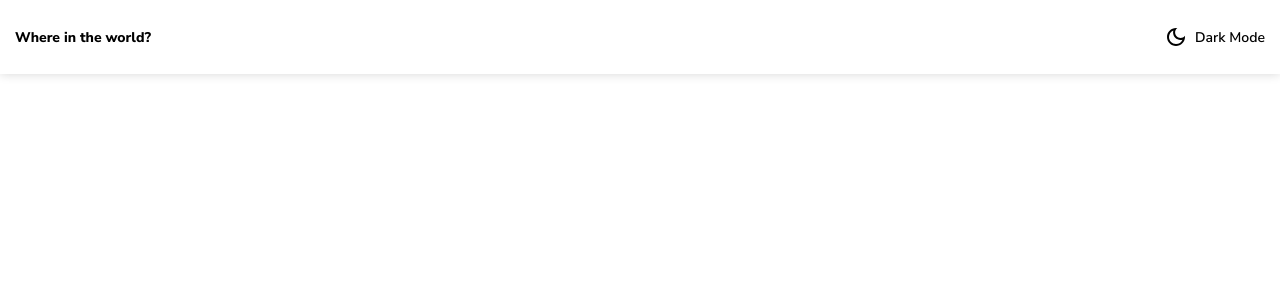
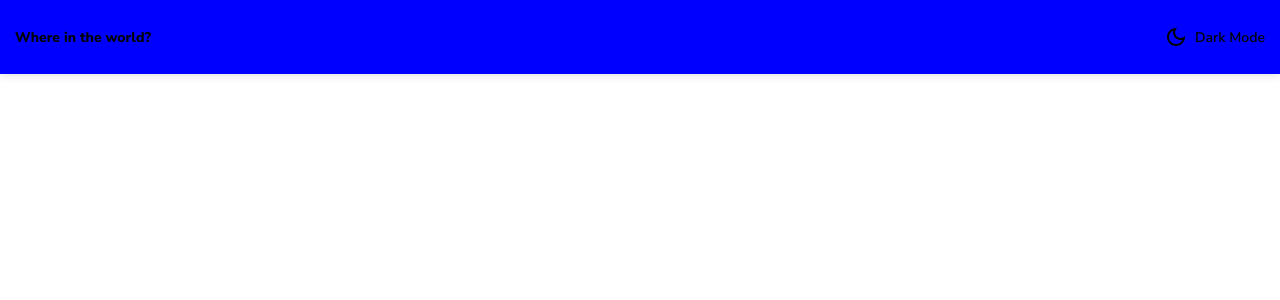
Before and after one commit to GloriaSekyere/rest-countries-api-with-color-theme-switcher, a React (Create React App) app: page / in a window 1280 px wide. Shown: the top 300 px of the page. Built offline with nearby package versions, Linux system fonts and the light colour scheme.

Commit message:
create mode context and extract useContext into useMode hook

```diff
--- a/src/App.js
+++ b/src/App.js
@@ -1,10 +1,13 @@
 import Header from './components/Header'
+import { ModeProvider } from './context/ModeContext';
 
 function App() {
   return (
-    <div className="App">
-      <Header />
-    </div>
+    <ModeProvider>
+      <div className="App">
+        <Header />
+      </div>
+    </ModeProvider>
   );
 }
 
--- a/src/components/Header.js
+++ b/src/components/Header.js
@@ -1,14 +1,17 @@
+import { useMode } from '../hooks/useMode'
+
 // assets
 import LightMode from '../assets/lightMode.svg'
 
 //styles
 import './Header.css';
 
-import React from 'react'
 
 function Header() {
+  const { color } = useMode()
+
   return (
-    <div className='header'>
+    <div className='header' style={{background: color}}>
       <h1>Where in the world?</h1>
       <div className='mode-selector'>
         <img src={LightMode} alt="light-mode-icon" />
--- /dev/null
+++ b/src/context/ModeContext.js
@@ -0,0 +1,11 @@
+import { createContext } from "react";
+
+export const ModeContext = createContext();
+
+export const ModeProvider = ({ children }) => {
+  return (
+    <ModeContext.Provider value={{color: 'blue'}}>
+      {children}
+    </ModeContext.Provider>
+  )
+}
--- /dev/null
+++ b/src/hooks/useMode.js
@@ -0,0 +1,13 @@
+import { useContext } from 'react';
+import { ModeContext } from '../context/ModeContext';
+
+
+export const useMode = () => {
+  const context = useContext(ModeContext);
+
+  if (context === undefined) {
+    throw new Error("useMode must be used within a ModeProvider")
+  }
+
+  return context;
+}
```
